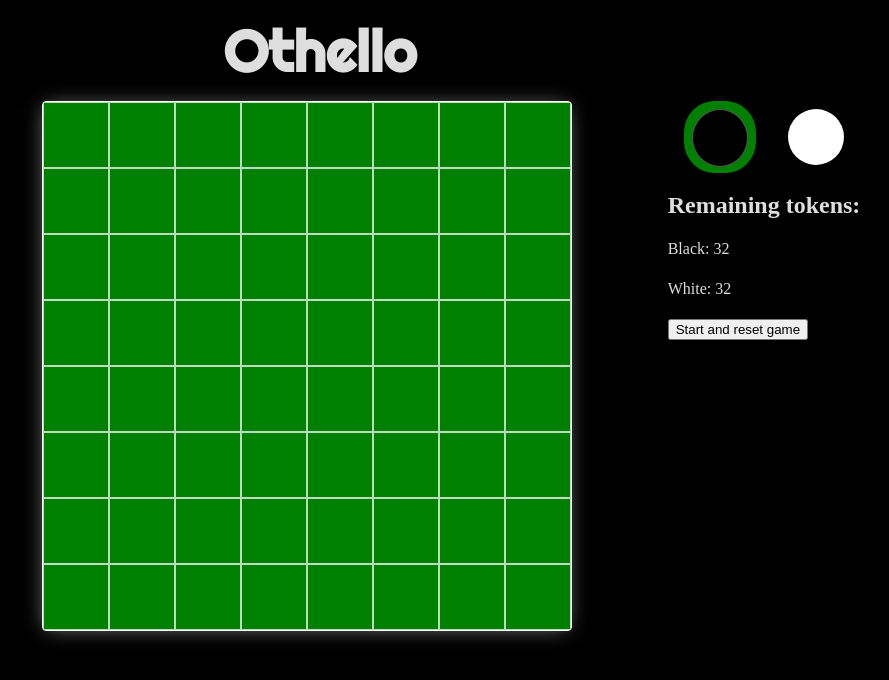
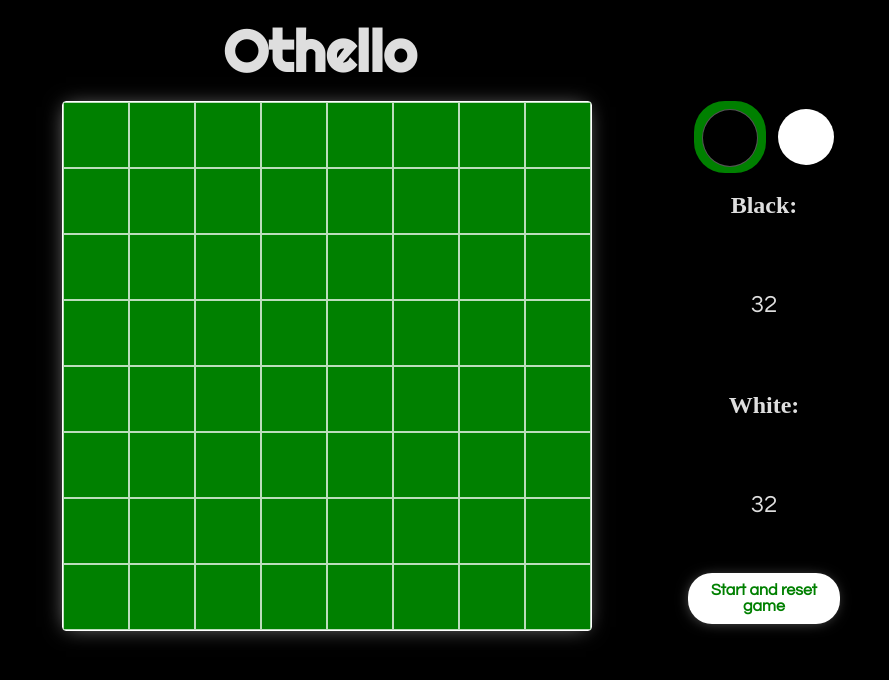
Before and after one commit to Camilaf19/othello-game, a React (Create React App) app: page / in a window 1280 px wide. Shown: the top 680 px of the page, without its empty margins (205-1094 px from the left). Built offline with nearby package versions, Linux system fonts and the light colour scheme.

Commit message:
Fixing the tokens count

```diff
--- a/src/App.tsx
+++ b/src/App.tsx
@@ -2,6 +2,7 @@
 import { Token } from './components/Token'
 import { Board } from './classes/board'
 import { Cell } from './classes/cells'
+
 
 function App() {
   const initializeBoard = new Board(8, 8)
@@ -19,18 +20,19 @@
   function handleClickBoard(irow: number, icol: number): void {
     const cell = new Cell(irow, icol, turn)
     let cellValue = cell.validateMove(board)
+    let tokenschanged = cell.flippedTokens
     let changeTurn = false
 
     if ((turn === 1 || turn === 2) && cellValue === 0) {
       setWhiteTokens(whiteTokens)
       setBlackTokens(blackTokens)
     } else if (turn === 1 && blackTokens > 0) {
-      cellValue = 1
-      setBlackTokens(blackTokens - 1)
+      setBlackTokens(blackTokens - tokenschanged)
+      setWhiteTokens(whiteTokens + tokenschanged - 1)
       changeTurn = true
     } else if (turn === 2 && whiteTokens > 0) {
-      cellValue = 2
-      setWhiteTokens(whiteTokens - 1)
+      setWhiteTokens(whiteTokens - tokenschanged )
+      setBlackTokens(blackTokens + tokenschanged - 1)
       changeTurn = true
     }
 
@@ -41,7 +43,7 @@
 
     if (blackTokens === 0 || whiteTokens === 0) {
       //decir quien gano
-      alert('ya')
+      alert('game over')
       // setBoard(board)
     }
   }
@@ -92,11 +94,13 @@
               isSelected={turn === 2}
             ></Token>
           </article>
-          <article>
-            <h2>Remaining tokens:</h2>
-            <p>Black: {blackTokens}</p>
-            <p>White: {whiteTokens}</p>
+          <article className='tokens-container'>
+            <h2>Black:</h2>
+            <p>{blackTokens}</p>
+            <h2>White:</h2>
+            <p>{whiteTokens}</p>
             <button
+              className='button-start'
               onClick={() => {
                 setBoard(newBoard)
                 setWhiteTokens(30)
--- a/src/classes/cells.ts
+++ b/src/classes/cells.ts
@@ -2,6 +2,7 @@
 
 export class Cell extends Board {
   neighbors: number[][]
+  flippedTokens: number = 0
 
   constructor(rows: number, cols: number, public currentPlayer: number) {
     super(rows, cols)
@@ -18,15 +19,20 @@
     if (Board.cells[this.rows][this.cols] !== 0) {
       return 0
     }
-
     this.neighbors.forEach((direction) => {
       let row = this.rows + direction[0] // posicion adayacentes
       let col = this.cols + direction[1]
 
       if (row >= 0 && row < 8 && col >= 0 && col < 8) {
-        if (Board.cells[row][col] === 3 - this.currentPlayer) {  // la celda adyacente sea el oponente
-          Board.cells[this.rows][this.cols] = this.currentPlayer //pintar el turno actual
-          this.flipTokens(
+        if (Board.cells[row][col] === 3 - this.currentPlayer) {
+          // la celda adyacente sea el oponente
+          debugger
+          if (Board.cells[this.rows][this.cols] !== this.currentPlayer) {
+            this.flippedTokens++
+            Board.cells[this.rows][this.cols] = this.currentPlayer
+          }
+          //pintar el turno actual
+          this.createChain(
             this.rows,
             this.cols,
             direction,
@@ -36,11 +42,10 @@
         }
       }
     })
-
     return Board.cells[this.rows][this.cols]
   }
 
-  flipTokens(
+  createChain(
     row: number, // posicion donde jugador quiere poner su ficha
     col: number,
     direction: number[],
@@ -56,7 +61,9 @@
       c < 8 &&
       Board.cells[r][c] === 3 - currentPlayer
     ) {
+      debugger
       Board.cells[r][c] = currentPlayer // pinta la celda adaycente del jugador actual
+      this.flippedTokens++
       r += direction[0] //cambia a los valores adayacentes de la adyacente
       c += direction[1]
     }
--- a/src/index.css
+++ b/src/index.css
@@ -1,4 +1,6 @@
 @import url('https://fonts.googleapis.com/css2?family=Righteous&display=swap');
+@import url('https://fonts.googleapis.com/css2?family=Questrial&display=swap');
+
 :root {
   font-size: 16px;
   line-height: 24px;
@@ -40,7 +42,6 @@
   width: 4em;
   height: 4em;
   border: solid rgba(255, 255, 255, 0.733) 1px;
-  /*  border-radius: 2px; */
   background-color: #008000;
 }
 
@@ -58,7 +59,7 @@
   border-radius: 50%;
   margin: auto;
   background-color: black;
-   border: solid rgba(255, 255, 255, 0.329) 1px;
+  border: solid rgba(255, 255, 255, 0.329) 1px;
 }
 
 .token-white {
@@ -76,7 +77,7 @@
   width: 3.5em;
   margin: auto;
   background-color: #008000;
-   border-radius: 31px;
+  border-radius: 31px;
   padding: 0.5em;
 }
 
@@ -88,4 +89,32 @@
 
 .turns-container {
   display: flex;
+  justify-content: center;
 }
+
+.tokens-container {
+  display: flex;
+  flex-direction: column;
+  justify-content: center;
+  align-items: center;
+ gap: 2em;
+}
+
+p {
+  font-family: 'Questrial', sans-serif;
+  font-size: 1.5em;
+}
+
+.button-start {
+  background-color: white;
+  width: 9.5em;
+  height: 3.2em;
+  font-size: 1em;
+  border-radius: 1.5em;
+  font-family: 'Questrial', sans-serif;
+  font-weight: bold;
+  cursor: pointer;
+  color: #008000;
+  box-shadow: -1px 1px 15px -5px rgba(255, 255, 255, 0.555);
+  border: none;
+}
```
